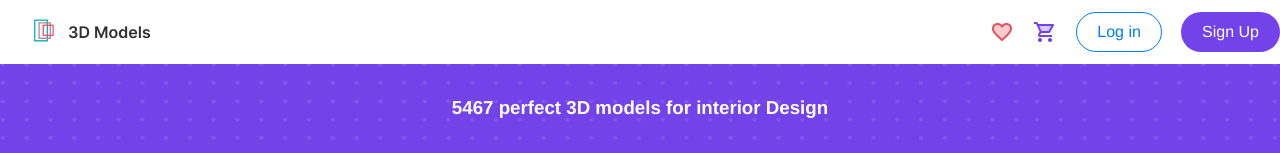
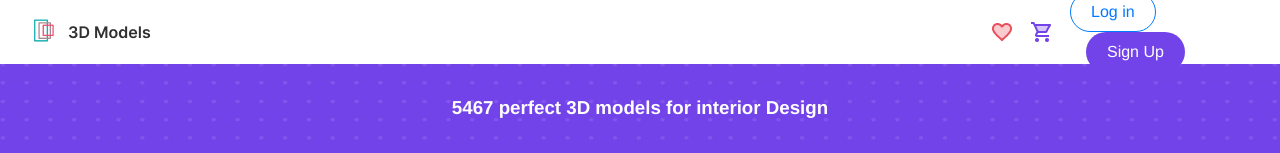
Before and after one commit to Harshit9651/figma2, a Vue app: page / in a window 1280 px wide. Shown: the top 153 px of the page. Built offline with nearby package versions, Linux system fonts and the light colour scheme.

Commit message:
making advs navbar

```diff
--- a/src/components/NavBar.vue
+++ b/src/components/NavBar.vue
@@ -16,8 +16,13 @@
       <div class="right-bar">
         <img src="../assets/favorite.png" alt="Favorite" />
         <img src="../assets/shopping_cart.png" alt="Cart" />
+        <div class="login-sigup">
           <button class="button1">Log in</button>
           <button class="button2">Sign Up</button>
+        </div>
+        <div>
+          <img src="" alt="" />
+        </div>
       </div>
     </div>
 
@@ -40,30 +45,23 @@
             <input type="text" placeholder="Search 5764 3D Models.." />
           </div>
         </div>
-
-
       </div>
     </div>
   </div>
 </template>
 <script>
-
 export default {
-  name: "NavBar"
-
-  }
-
+  name: "NavBar",
+};
 </script>
 <script setup>
-  import {ref} from 'vue'
+import { ref } from "vue";
 const isoffer = ref(true);
 function closeoffer() {
   isoffer.value = !isoffer.value;
 }
-
 </script>
 <style scoped lang="scss">
-
 .avil-offer {
   width: 100%;
   height: 2.65rem;
@@ -101,12 +99,14 @@ function closeoffer() {
   }
 
   .right-bar {
-      width: 19.75rem;
+    // width: 19.75rem;
+    width: 21rem;
     height: 3rem;
     margin-left: 66%;
     display: flex;
     align-items: center;
     justify-content: space-between;
+    gap: 1rem;
 
     .button1,
     .button2 {
@@ -132,6 +132,7 @@ function closeoffer() {
     }
 
     .button2 {
+      margin-left: 1rem;
       background: #7343ea;
       color: white;
       border: 1px solid transparent;
@@ -147,7 +148,7 @@ function closeoffer() {
   margin: 0%;
   height: 18.235rem;
   background: #7343ea;
-    background-image: url('../assets/Pattern.png');
+  background-image: url("../assets/Pattern.png");
   display: flex;
   justify-content: center;
   align-items: center;
@@ -243,5 +244,4 @@ function closeoffer() {
     }
   }
 }
-
 </style>
```
Lines whose indentation alone changed are shown as unchanged.
